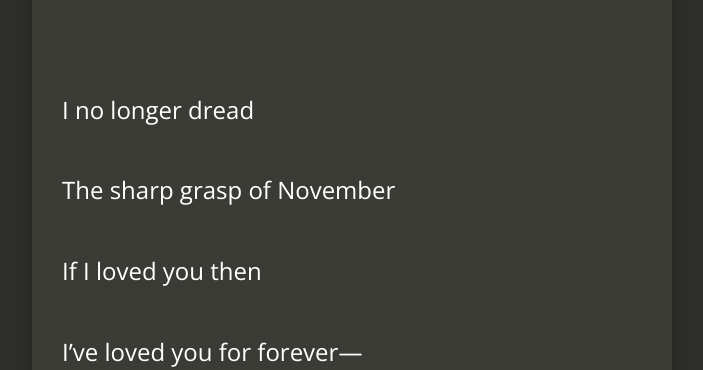
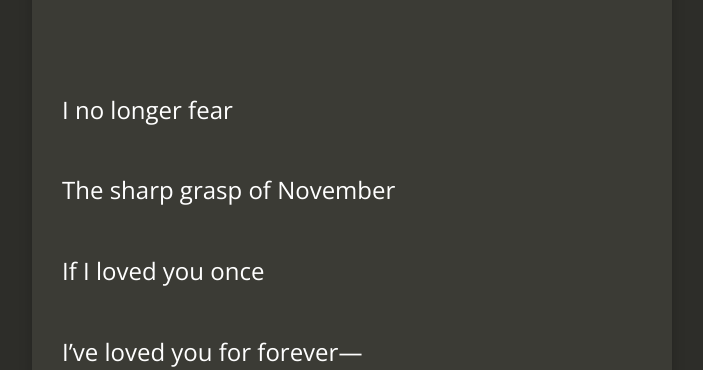
Before and after one commit to jacobtomlinson/carte-noire, a Jekyll site: the page built from _posts/2021-04-23-today.md, in a window 1280 px wide. Shown: the part 1316-1686 px from the top of the page, without its empty margins (288-991 px from the left). Built offline with Jekyll 4.4.1, drawn with Linux system fonts in a browser that asks for light colours; nearby versions of some CDN libraries; comment, search, counter and statistics services are not loaded.

Commit message:
Change last stanza in today

```diff
--- a/_posts/2021-04-23-today.md
+++ b/_posts/2021-04-23-today.md
@@ -39,10 +39,10 @@ Bodies may forget
 But time will reremember
 
 <br>
-I no longer dread
+I no longer fear
 
 The sharp grasp of November
 
-If I loved you then
+If I loved you once
 
 I’ve loved you for forever—
```
